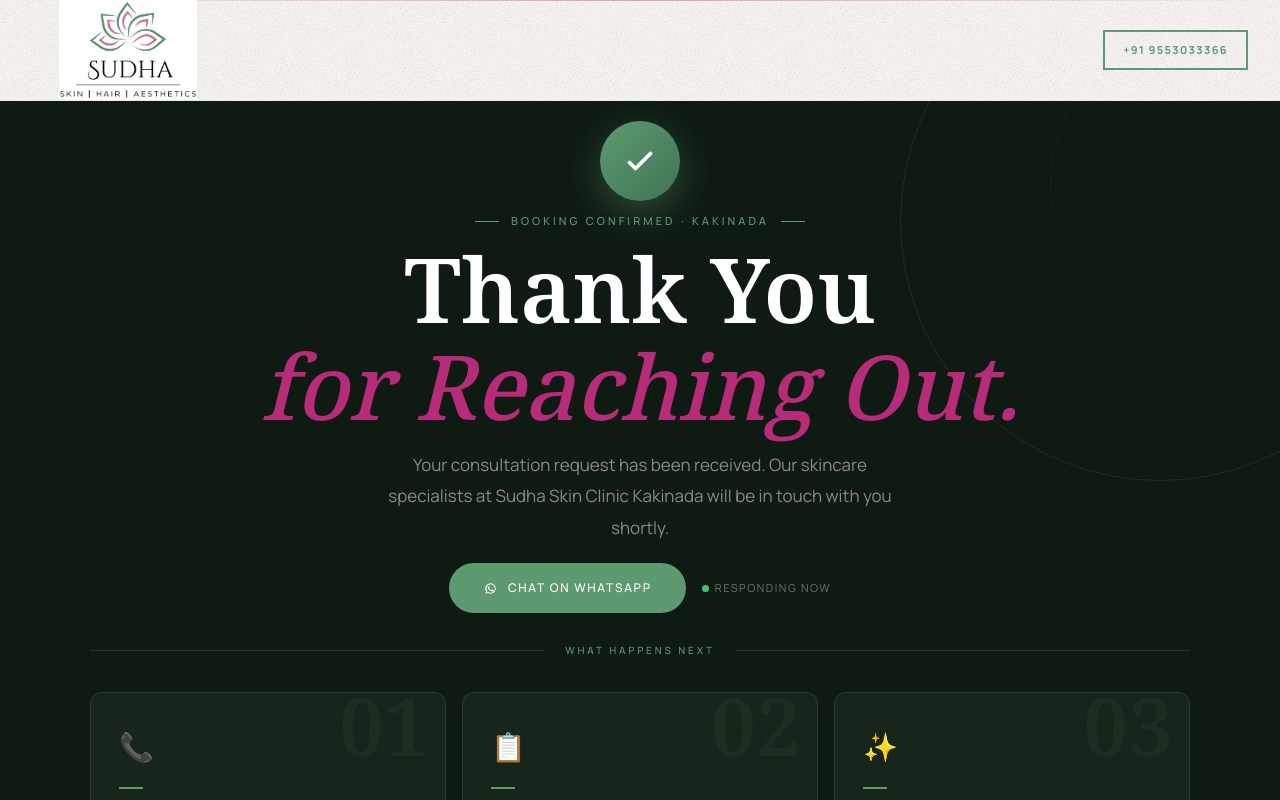
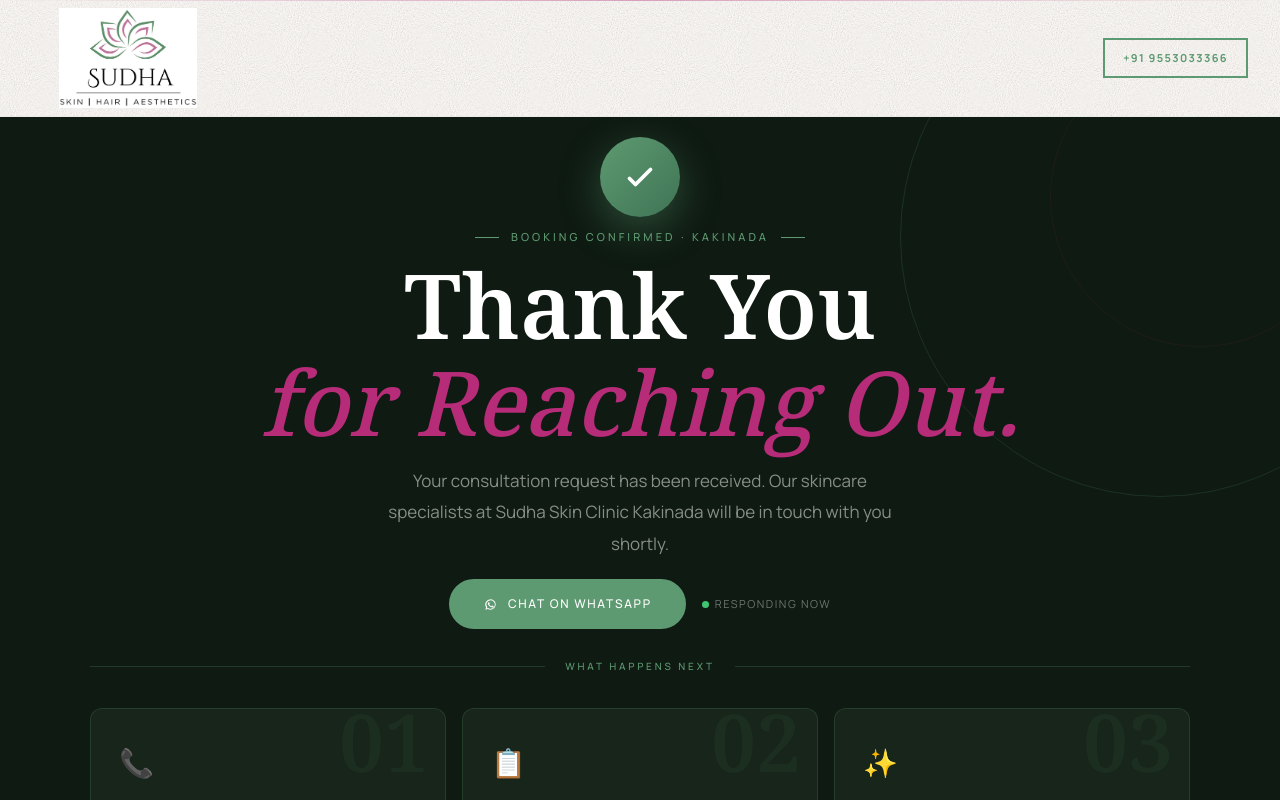
Before and after one commit to Rajeshj14/acne-lp, a Next.js app: page /thank-you in a window 1280 px wide. Shown: the top 800 px of the page. Built offline with nearby package versions, Linux system fonts and the light colour scheme.

Commit message:
sudha clinic new acne-treatmentelodp

```diff
--- a/src/components/thank-navbar.tsx
+++ b/src/components/thank-navbar.tsx
@@ -52,7 +52,7 @@
       <div className="relative mx-auto flex min-h-[70px] max-w-7xl items-center justify-between px-4 sm:px-6 lg:px-8">
 
         {/* Logo */}
-        <Link href="/" className="flex items-center">
+        <Link href="/" className="flex items-center py-2">
           <div className="relative h-12 w-36 sm:h-14 sm:w-40 lg:h-25 lg:w-48">
             <Image
               src="/logos.JPG"
```
